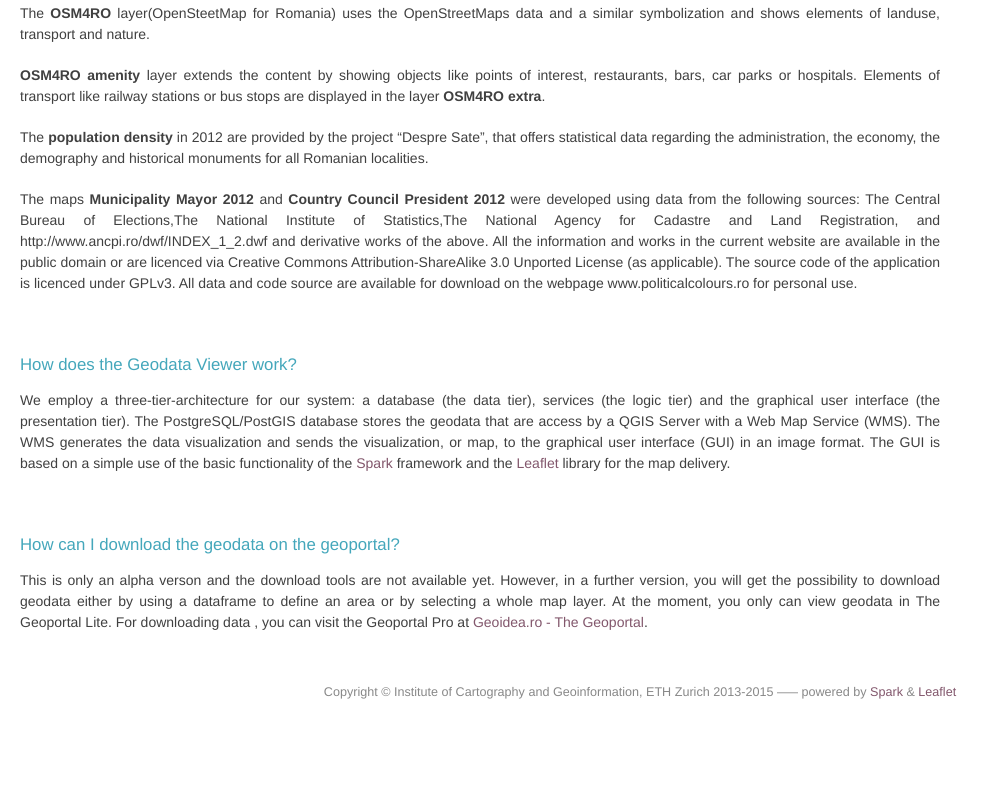
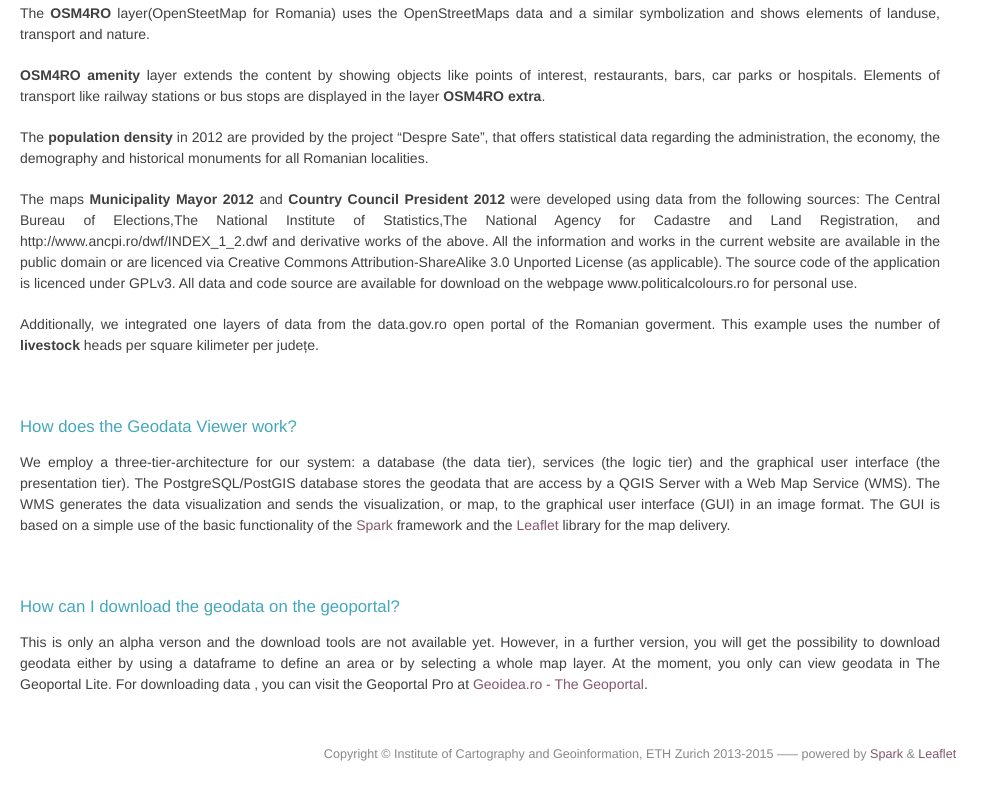
Before and after one commit to djana/djana.github.io, a plain HTML site: page help.html in a window 1280 px wide. Shown: the part 1424-2224 px from the top of the page, without its empty margins (0-999 px from the left). Before the commit the page ends 2166 px from the top, so only its background shows below. Drawn offline with nearby package versions, Linux system fonts and the light colour scheme.

Commit message:
Update help.html

```diff
--- a/help.html
+++ b/help.html
@@ -124,6 +124,10 @@
                             All the information and works in the current website are available in the public domain or are licenced via Creative Commons
                             Attribution-ShareAlike 3.0 Unported License (as applicable). The source code of the application is licenced under GPLv3.
                             All data and code source are available for download on the webpage www.politicalcolours.ro for personal use.</p>
+                        <p>
+                            Additionally, we integrated one layers of data from the data.gov.ro open portal of the Romanian goverment.
+                            This example uses the number of <b>livestock</b> heads per square kilimeter per județe.
+                        </p>
                         <p><br/></p>
                         <h4  id="toc_viewer">How does the Geodata Viewer work?</h4>
                         <p>We employ a three-tier-architecture for our system: a database (the data tier), services (the logic tier) and the graphical user
```
